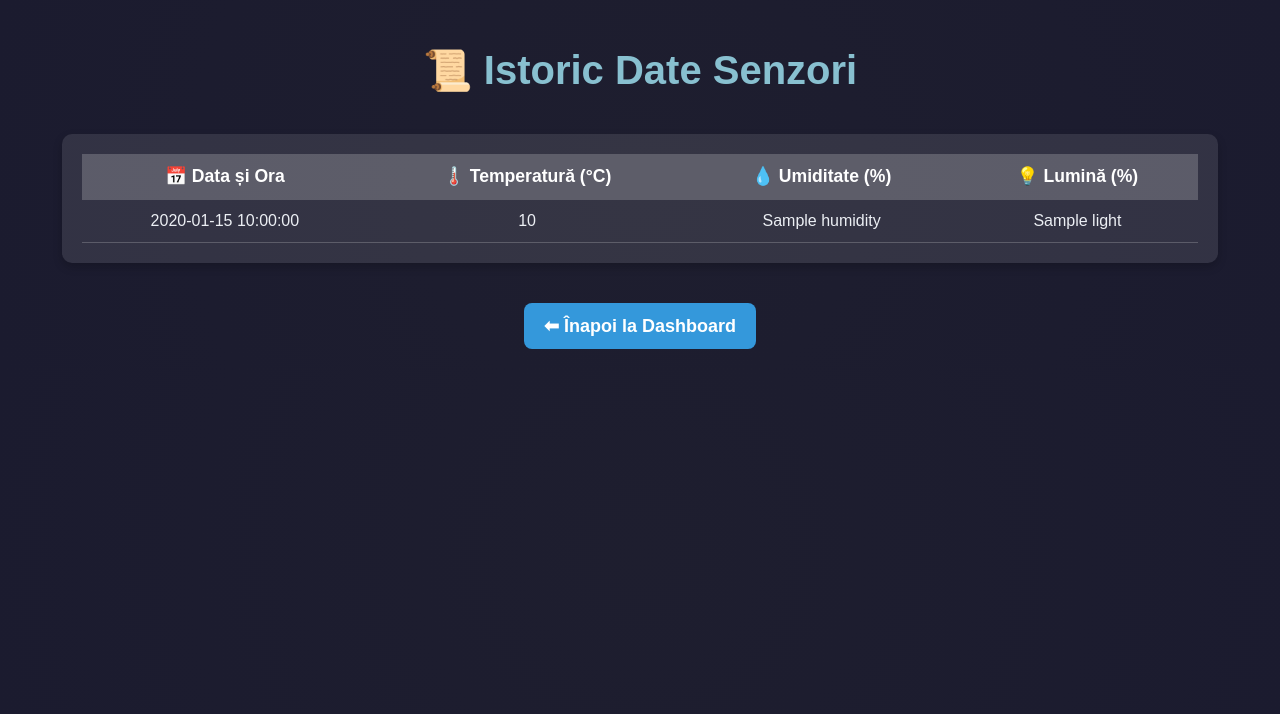
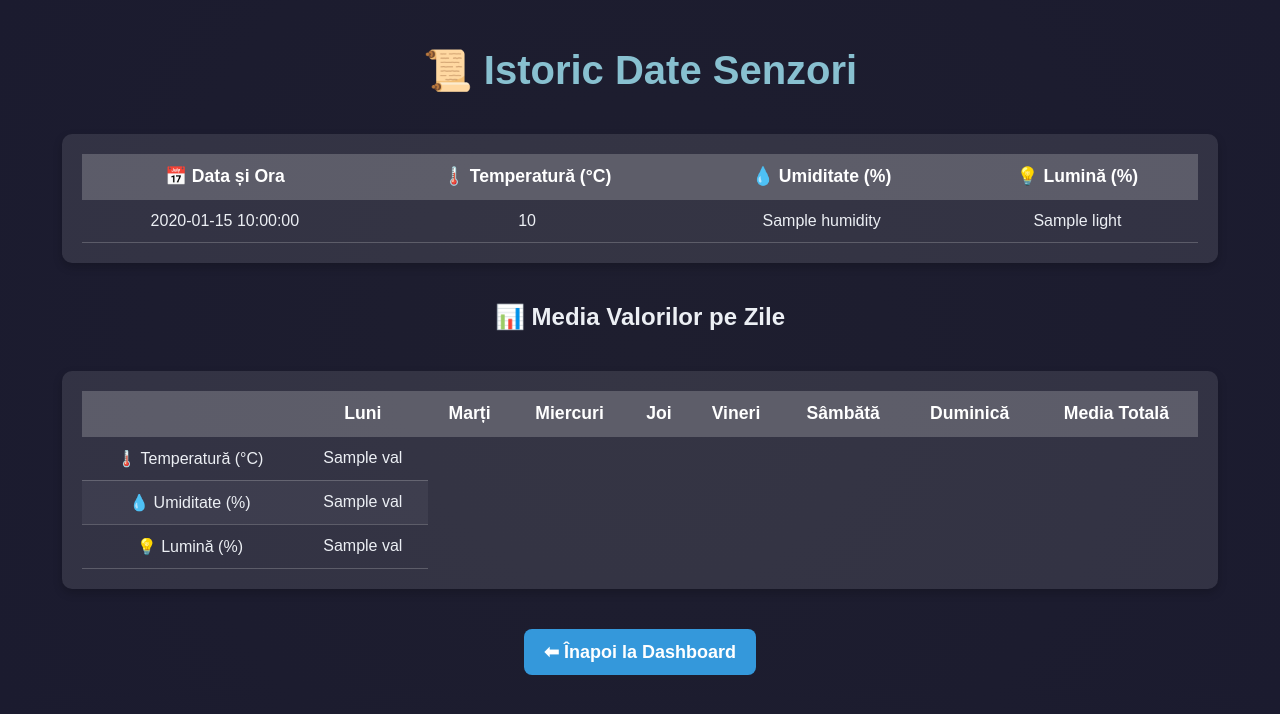
Before and after one commit to Mateidy/Proiect-Facultate, a Flask app: template templates/history.html in a window 1280 px wide. Shown: the top 714 px of the page. Run offline with Flask 3, Linux system fonts and the light colour scheme; the template is opened without the code that fills it: most values are stand-ins (such as "Sample title", 1, 10 or a date in 2020).

Commit message:
modificari

```diff
--- a/main.py
+++ b/main.py
@@ -94,9 +94,40 @@ def receive_sensor_data():
         return jsonify({"status": "success"}), 200
     return jsonify({"status": "error", "message": "Invalid data"}), 400
 
+
 @app.route("/history")
 def history():
-    data = SensorData.query.order_by(SensorData.timestamp.desc()).limit(50).all()
+    data = SensorData.query.order_by(SensorData.timestamp.desc()).limit(50).all()  # Luăm ultimele 70 de înregistrări
+
+    grouped_data = [data[i:i+5] for i in range(0, len(data), 5)]
+
+    medii_temperatura = []
+    medii_umiditate = []
+    medii_lumina = []
+
+    for group in grouped_data[:7]:
+        if len(group) == 5:
+            avg_temp = round(sum(entry.temperature for entry in group) / 5, 2)
+            avg_humidity = round(sum(entry.humidity for entry in group) / 5, 2)
+            avg_light = round(sum(entry.light for entry in group) / 5, 2)
+        else:
+            avg_temp, avg_humidity, avg_light = "N/A", "N/A", "N/A"
+
+        medii_temperatura.append(avg_temp)
+        medii_umiditate.append(avg_humidity)
+        medii_lumina.append(avg_light)
+
+    if data:
+        medie_temp_totala = round(sum(entry.temperature for entry in data) / len(data), 2)
+        medie_umiditate_totala = round(sum(entry.humidity for entry in data) / len(data), 2)
+        medie_lumina_totala = round(sum(entry.light for entry in data) / len(data), 2)
+    else:
+        medie_temp_totala, medie_umiditate_totala, medie_lumina_totala = "N/A", "N/A", "N/A"
+
+    medii_temperatura.append(medie_temp_totala)
+    medii_umiditate.append(medie_umiditate_totala)
+    medii_lumina.append(medie_lumina_totala)
+
     formatted_data = [
         {
             "timestamp": entry.timestamp.strftime("%Y-%m-%d %H:%M:%S"),
@@ -106,7 +137,12 @@ def history():
         }
         for entry in data
     ]
-    return render_template("history.html", history_data=formatted_data)
+
+    return render_template("history.html",
+                           history_data=formatted_data,
+                           medii_temperatura=medii_temperatura,
+                           medii_umiditate=medii_umiditate,
+                           medii_lumina=medii_lumina)
 
 @socketio.on('connect')
 def on_connect():
--- a/requirements.txt
+++ b/requirements.txt
@@ -2,3 +2,8 @@ flask
 flask-socketio
 requests
 chart.js
+flask-sqlalchemy
+flask-socketio
+gunicorn
+eventlet
+werkzeug
--- a/templates/dashboard.html
+++ b/templates/dashboard.html
@@ -8,6 +8,8 @@
     <script src="https://cdn.jsdelivr.net/npm/chart.js"></script>
     <script src="https://cdnjs.cloudflare.com/ajax/libs/socket.io/4.5.1/socket.io.min.js"></script>
 </head>
+
+
 <body>
     <h1>Bine ai venit, {{ username }}</h1>
 
--- a/templates/history.html
+++ b/templates/history.html
@@ -32,6 +32,46 @@
         </table>
     </div>
 
+
+    <h2>📊 Media Valorilor pe Zile</h2>
+    <div class="history-container">
+        <table class="history-table">
+            <thead>
+                <tr>
+                    <th></th>
+                    <th>Luni</th>
+                    <th>Marți</th>
+                    <th>Miercuri</th>
+                    <th>Joi</th>
+                    <th>Vineri</th>
+                    <th>Sâmbătă</th>
+                    <th>Duminică</th>
+                    <th>Media Totală</th>
+                </tr>
+            </thead>
+            <tbody>
+                <tr>
+                    <td>🌡️ Temperatură (°C)</td>
+                    {% for val in medii_temperatura %}
+                        <td>{% if val != "N/A" %}{{ val }}{% else %}-{% endif %}</td>
+                    {% endfor %}
+                </tr>
+                <tr>
+                    <td>💧 Umiditate (%)</td>
+                    {% for val in medii_umiditate %}
+                        <td>{% if val != "N/A" %}{{ val }}{% else %}-{% endif %}</td>
+                    {% endfor %}
+                </tr>
+                <tr>
+                    <td>💡 Lumină (%)</td>
+                    {% for val in medii_lumina %}
+                        <td>{% if val != "N/A" %}{{ val }}{% else %}-{% endif %}</td>
+                    {% endfor %}
+                </tr>
+            </tbody>
+        </table>
+    </div>
+
     <a href="{{ url_for('dashboard') }}" class="history-button">⬅ Înapoi la Dashboard</a>
 </body>
 </html>
--- a/templates/index.html
+++ b/templates/index.html
@@ -5,8 +5,13 @@
     <meta name="viewport" content="width=device-width, initial-scale=1.0">
     <title>Monitorizare Sera</title>
     <link rel="stylesheet" href="styles.css">
+<head>
     <script src="https://cdn.jsdelivr.net/npm/chart.js"></script>
 </head>
+
+</head>
+
+
 <body>
     <h1>Monitorizare Sera</h1>
     <div>
```
Also changed, not shown: instance/senzori.db (deleted), 2 other files.
